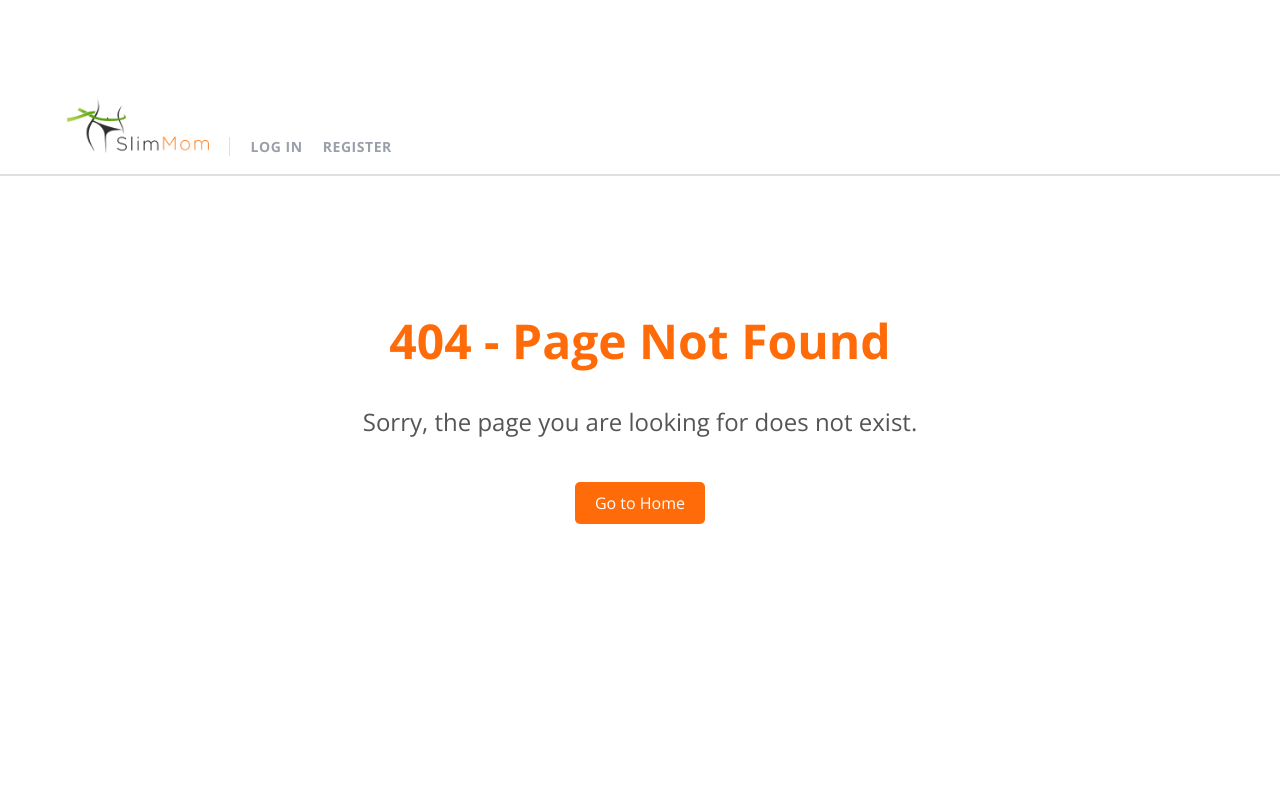
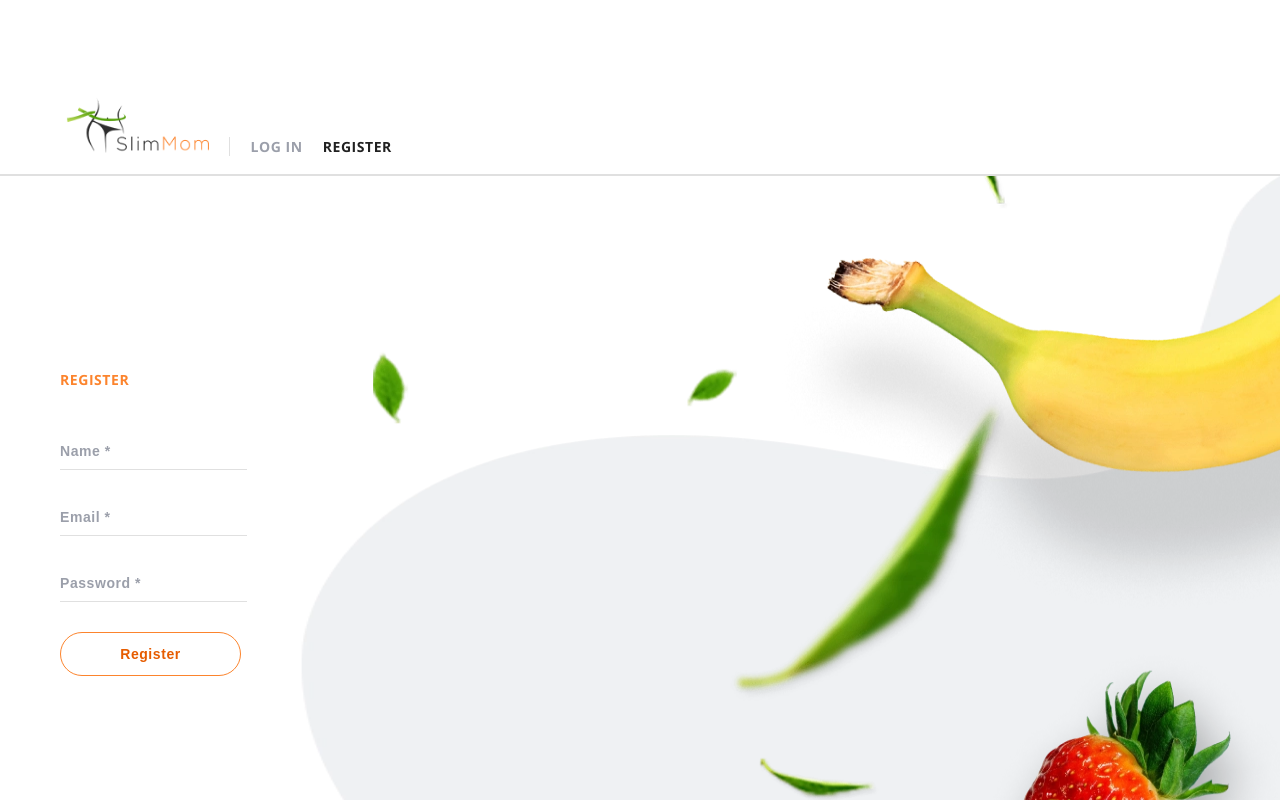
Before and after one commit to NituAlexandru/Slim-mom-frontend, a React (Vite) app: page /Slim-mom-frontend/register in a window 1280 px wide. Before the commit this address had no page. Built offline with nearby package versions, Linux system fonts and the light colour scheme; the HTML template or start-up script is replaced by a standard one.

Commit message:
update routes

```diff
--- a/src/App.jsx
+++ b/src/App.jsx
@@ -31,7 +31,10 @@ const PrivateRoute = ({ children }) => {
 
   useEffect(() => {
     if (user) {
-      localStorage.setItem("lastPath", location.pathname);
+      localStorage.setItem(
+        "lastPath",
+        `/Slim-mom-frontend${location.pathname}`
+      );
     }
   }, [user, location]);
 
@@ -70,7 +73,7 @@ function App() {
   }, []);
 
   return (
-    <Router>
+    <Router basename="/Slim-mom-frontend">
       <AuthProvider>
         <RegProvider>
           <div className={styles.app}>
--- a/src/components/Pages/RegistrationPage.module.scss
+++ b/src/components/Pages/RegistrationPage.module.scss
@@ -4,7 +4,6 @@
   width: 100%;
   @media (min-width: 768px) {
     background-image: url("/Slim-mom-frontend/src/assets/home.webp");
-
     background-size: cover;
     background-position-x: right;
     background-size: 980px 820px; /* Setează dimensiunile imaginii de fundal */
```
Also changed, not shown: 2 other files (tests, documents, lock files or other folders).
